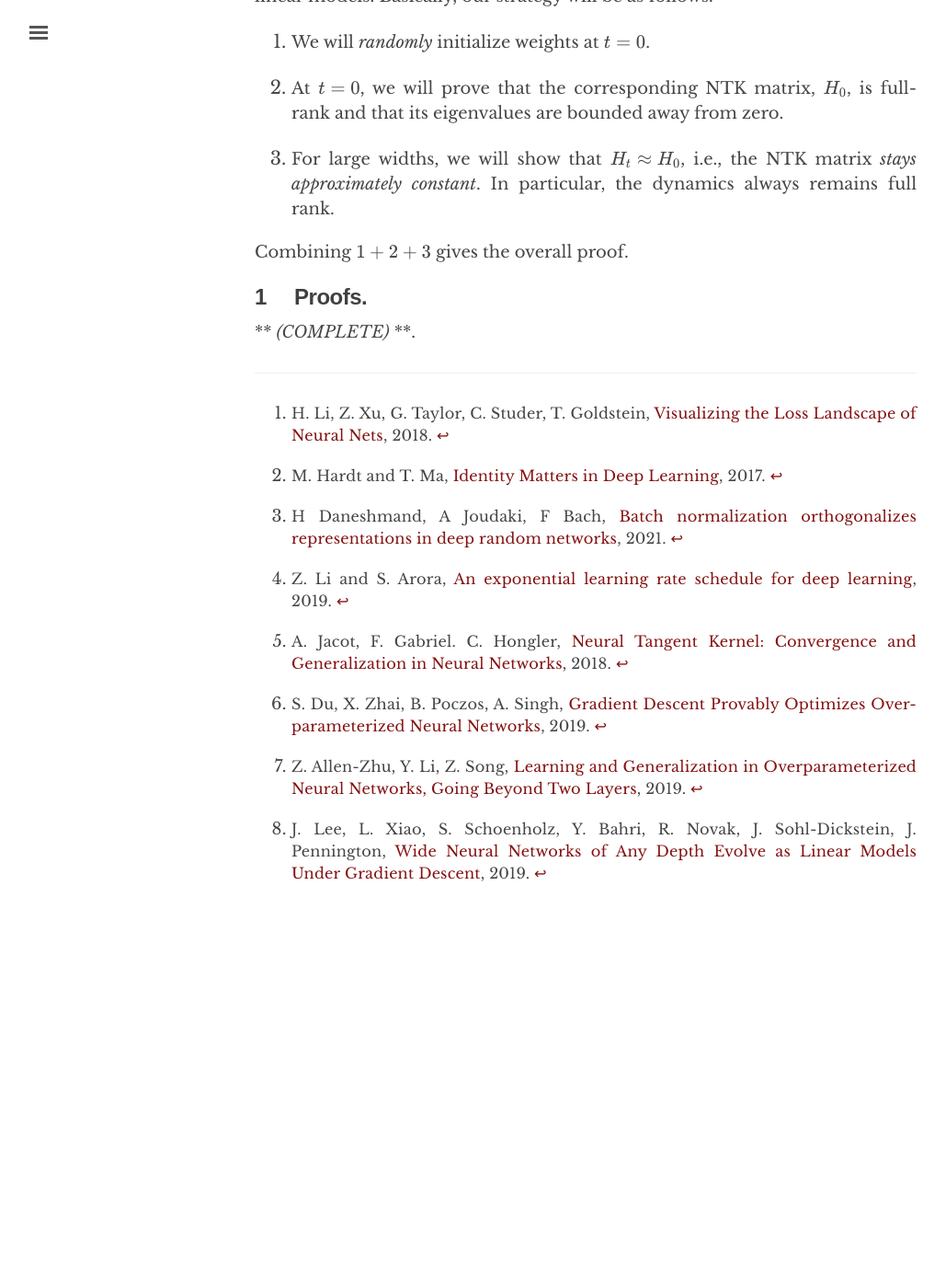
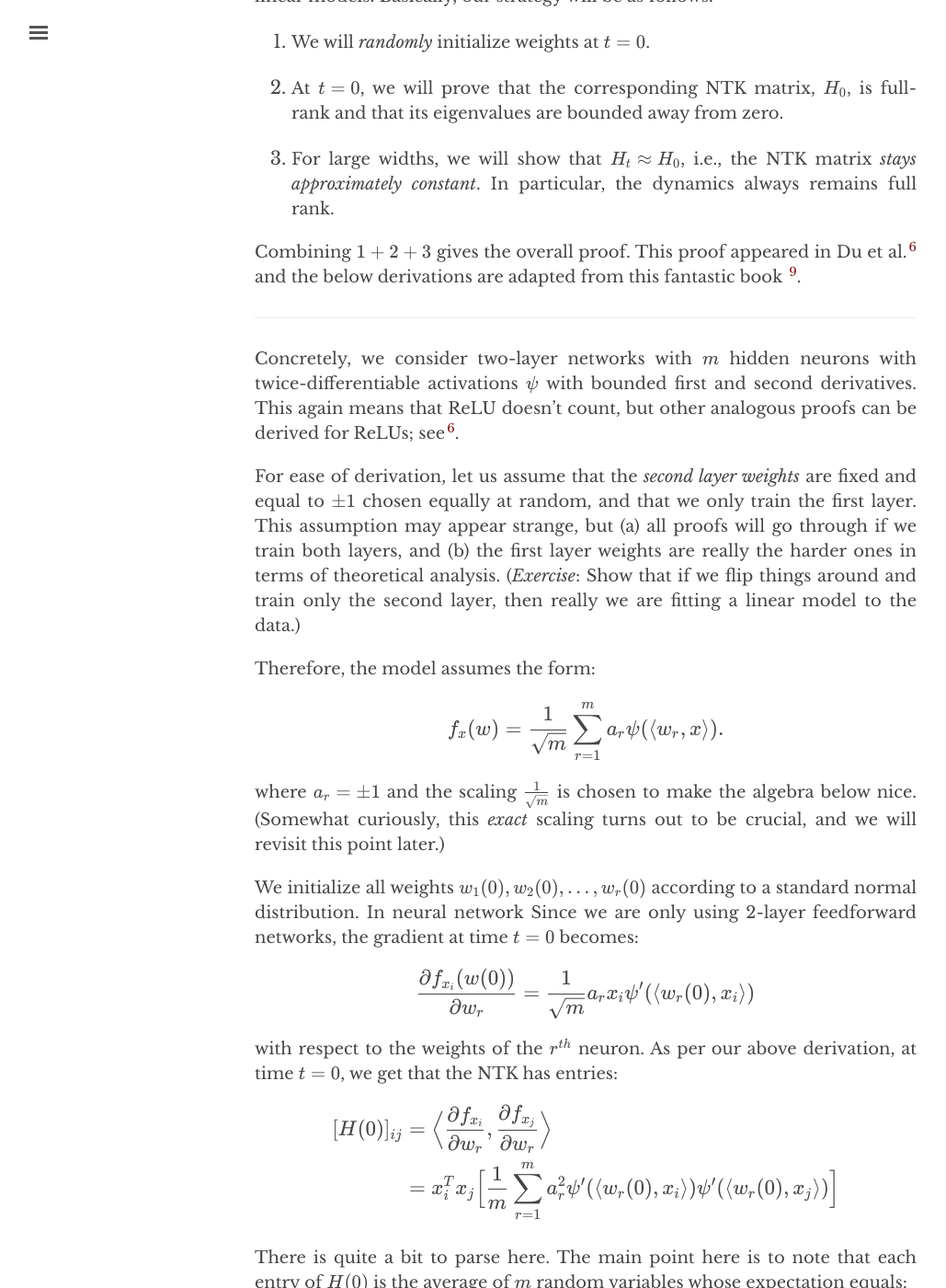
Before and after one commit to chinmayhegde/fodl, a Jekyll site: the page built from _posts/2022-01-14-optimization02.md, in a window 1280 px wide and 1400 px high, scrolled down 7110 px. Shown: the whole window at 92% size, without its empty margins (3-1032 px from the left). Built offline with Jekyll 4.4.1, drawn with Linux system fonts in a browser that asks for light colours; nearby versions of some CDN libraries; before the commit the page ends 8151 px from its top, so only the background shows below that; some of the changed text lies outside the part shown.

Commit message:
Update 2022-01-14-optimization02.md

```diff
--- a/_posts/2022-01-14-optimization02.md
+++ b/_posts/2022-01-14-optimization02.md
@@ -213,7 +213,84 @@ The above calculations give us a mechanism to understand how (and under what con
 
 3. For large widths, we will show that $H_t \approx H_0$, i.e., the NTK matrix *stays approximately constant*. In particular, the dynamics always remains full rank.
 
-Combining $1+2+3$ gives the overall proof.
+Combining $1+2+3$ gives the overall proof. This proof appeared in Du et al.[^du2019] and the below derivations are adapted from this fantastic book [^arorabook].
+
+---
+
+Concretely, we consider two-layer networks with $m$ hidden neurons with twice-differentiable activations $\psi$ with bounded first and second derivatives. This again means that ReLU doesn't count, but other analogous proofs can be derived for ReLUs; see[^du2019].
+
+For ease of derivation, let us assume that the *second layer weights* are fixed and equal to $\pm 1$ chosen equally at random, and that we only train the first layer. This assumption may appear strange, but (a) all proofs will go through if we train both layers, and (b) the first layer weights are really the harder ones in terms of theoretical analysis. (*Exercise*: Show that if we flip things around and train only the second layer, then really we are fitting a linear model to the data.)
+
+Therefore, the model assumes the form:
+
+$$
+f_x(w) = \frac{1}{\sqrt{m}} \sum_{r=1}^m a_r \psi(\langle w_r, x \rangle) .
+$$
+
+where $a_r = \pm 1$ and the scaling $\frac{1}{\sqrt{m}}$ is chosen to make the algebra below nice. (Somewhat curiously, this *exact* scaling turns out to be crucial, and we will revisit this point later.)
+
+We initialize all weights $w_1(0), w_2(0), \ldots, w_r(0)$ according to a standard normal distribution. In neural network Since we are only using 2-layer feedforward networks, the gradient at time $t=0$ becomes:
+
+$$
+\frac{\partial f_{x_i}(w(0))}{\partial w_r} = \frac{1}{\sqrt{m}} a_r x_i \psi'( \langle w_r(0), x_i \rangle )
+$$
+
+with respect to the weights of the $r^{th}$ neuron. As  per our above derivation, at time $t=0$, we get that the NTK has entries:
+
+$$
+\begin{aligned}
+[H(0)]_{ij} &= \Big\lang \frac{\partial f_{x_i}}{\partial w_r}, \frac{\partial f_{x_j}}{\partial w_r} \Big\rang \\
+&= x_i^T x_j\Big[ \frac{1}{m} \sum_{r=1}^m a_r^2 \psi'( \langle w_r(0), x_i \rangle ) \psi'( \langle w_r(0), x_j \rangle ) \Big]
+\end{aligned}
+$$
+
+There is quite a bit to parse here. The main point here is to note that each entry of $H(0)$ is the average of $m$ random variables whose expectation equals:
+
+$$
+ x_i^T x_j \mathbb{E}_{w \sim \mathcal{N}(0,I)} \psi'(x_i^T w) \psi'(x_j^T w) := H^*_{ij}.
+$$
+
+In other words, if we had infinitely many neurons in the hidden layer then the NTK at time $t=0$ would equal its expected value, given by the matrix $H^*$. (*Exercise*: It is not hard to check that for $m = \Omega(n)$ and for data in general position, $H^*$ is full rank; prove this.)
+
+Our first theoretical result will be a bound on the width of the network that ensures that $H(0)$ and $H^*$ are close.
+
+**Theorem**{:.label #NTKInit}
+  Fix $\varepsilon >0$. Then, with high probability we have
+
+  $$
+  \lVert H(0) - H^* \rVert_2 \leq \varepsilon
+  $$
+
+  provided the hidden layer has at least
+
+  $$
+  m \geq \tilde{O} \left( \frac{n^4}{\varepsilon^2} \right)
+  $$
+  neurons.
+{:.theorem}
+
+Our second theoretical result will be a width bound that ensures that $H(t)$ remains close to $H(0)$ throughout training.
+
+
+**Theorem**{:.label #NTKDynamics}
+  Suppose that $y_i = \pm 1$ and $u_i(\tau)$ remains bounded throughout training, i.e., for $0 \leq \tau < t$. Fix $\varepsilon >0$. Then, with high probability we have
+
+  $$
+  \lVert H(0) - H^* \rVert_2 \leq \varepsilon
+  $$
+
+  provided the hidden layer has at least
+
+  $$
+  m \geq \tilde{O} \left( \frac{n^6 t^2}{\varepsilon^2} \right)
+  $$
+  neurons.
+{:.theorem}
+
+
+---
+
+
 
 ## Proofs
 {:.label}
@@ -245,3 +322,6 @@ Combining $1+2+3$ gives the overall proof.
 
 [^lee2019]:
     J. Lee, L. Xiao, S. Schoenholz, Y. Bahri, R. Novak, J. Sohl-Dickstein, J. Pennington, [Wide Neural Networks of Any Depth Evolve as Linear Models Under Gradient Descent](https://proceedings.neurips.cc/paper/2019/file/0d1a9651497a38d8b1c3871c84528bd4-Paper.pdf), 2019.
+
+[^arorabook]:
+    R. Arora, S. Arora, J. Bruna. N. Cohen, S. Du. R. Ge, S. Gunasekar, C. Jin, J. Lee, T. Ma, B. Neyshabur, Z. Song, [Theory of Deep Learning](http://simonshaoleidu.com/teaching/cs599tdl/DLbook.pdf),  2021.
```
